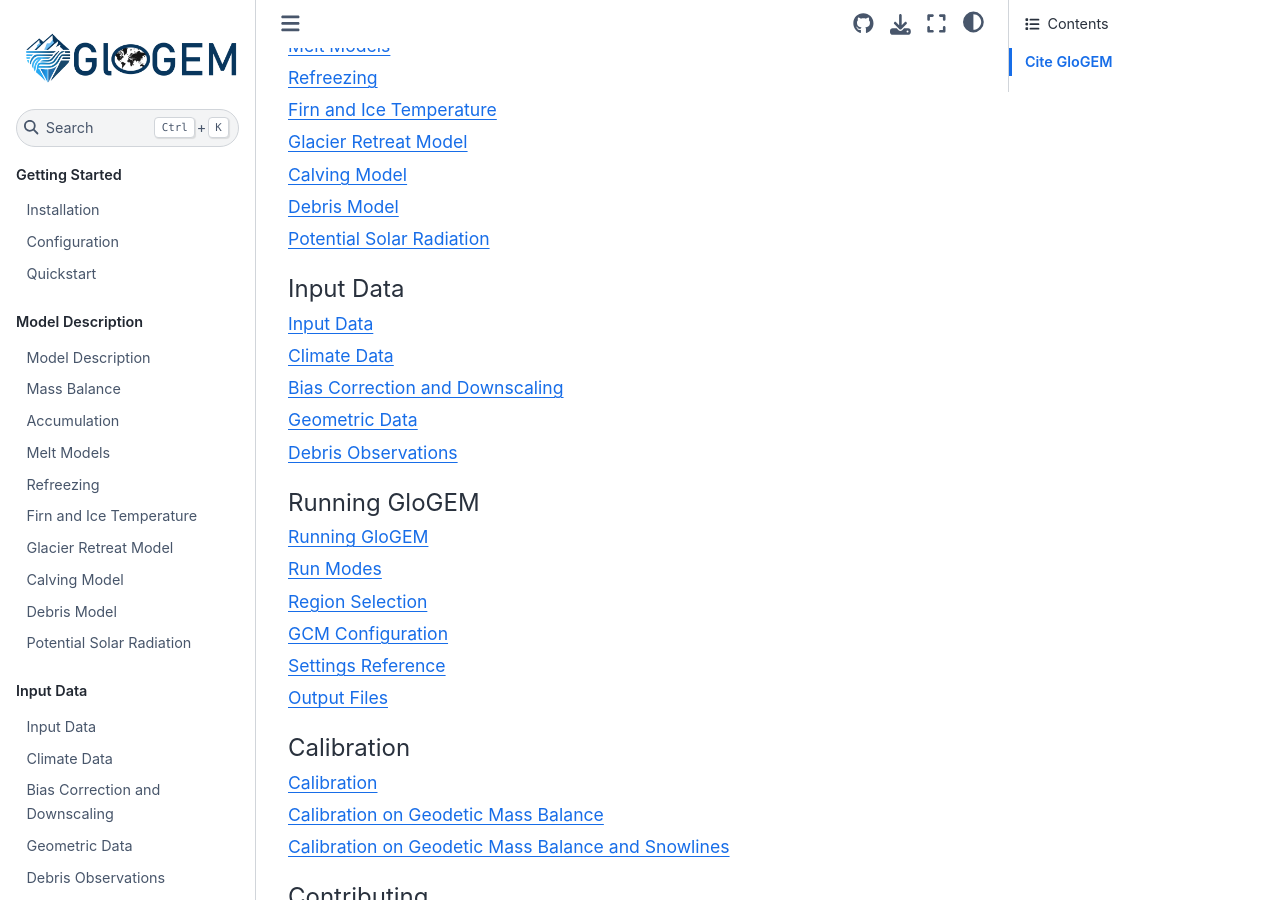
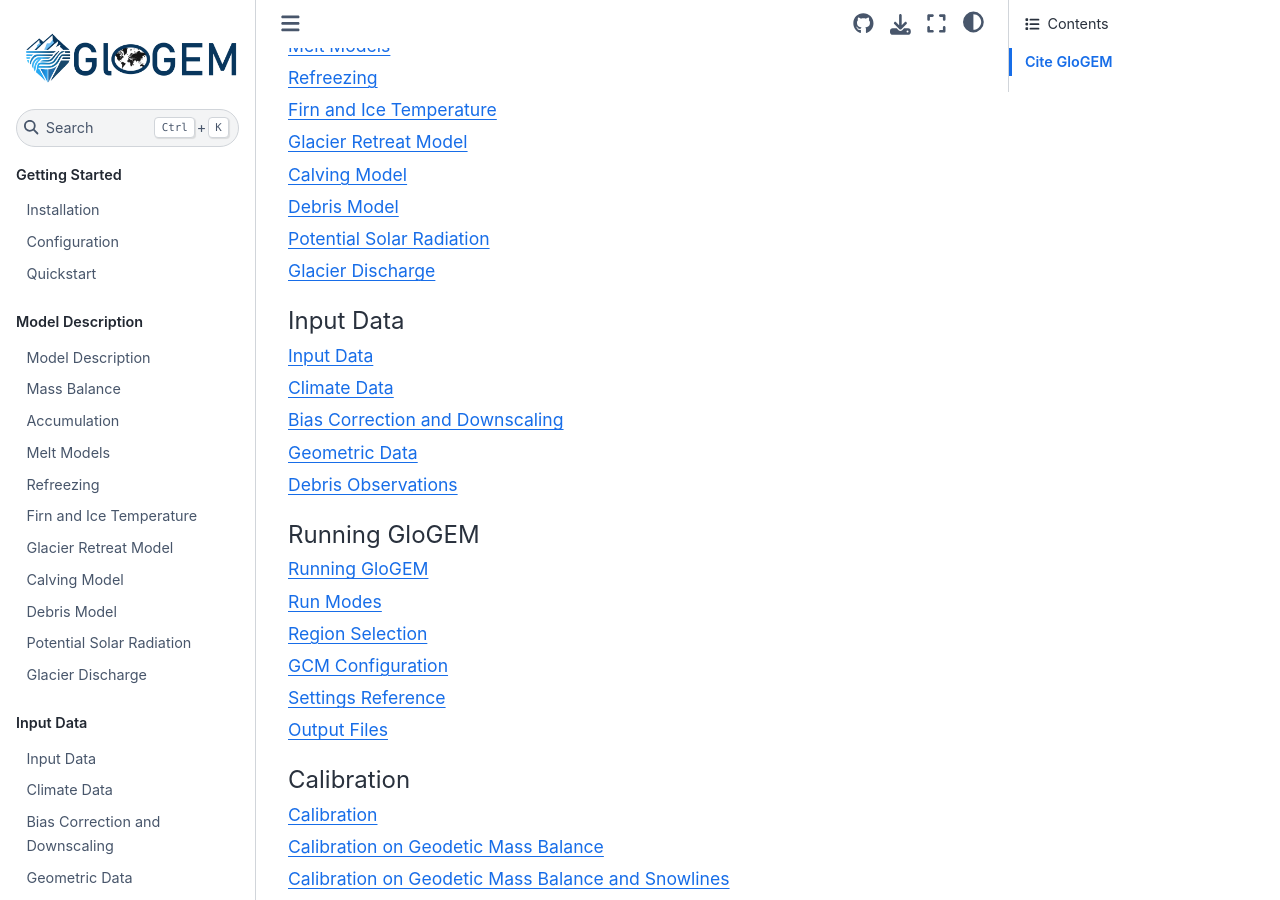
Before and after one commit to eth-vaw-glaciology/GloGEM-doc-temp, a Sphinx documentation site: the page built from docs/source/index.md, in a window 1280 px wide and 900 px high, scrolled down 897 px. Built offline with Sphinx 7.4.7 and the Sphinx Book theme 1.1.4, drawn with Linux system fonts in a browser that asks for light colours.

Commit message:
adding discharge

````diff
--- a/docs/source/index.md
+++ b/docs/source/index.md
@@ -38,6 +38,7 @@
 model-description/glacier-dynamics/calving-model
 model-description/debris-model
 model-description/solar-radiation
+model-description/discharge
 ```
 
 ```{toctree}
````
